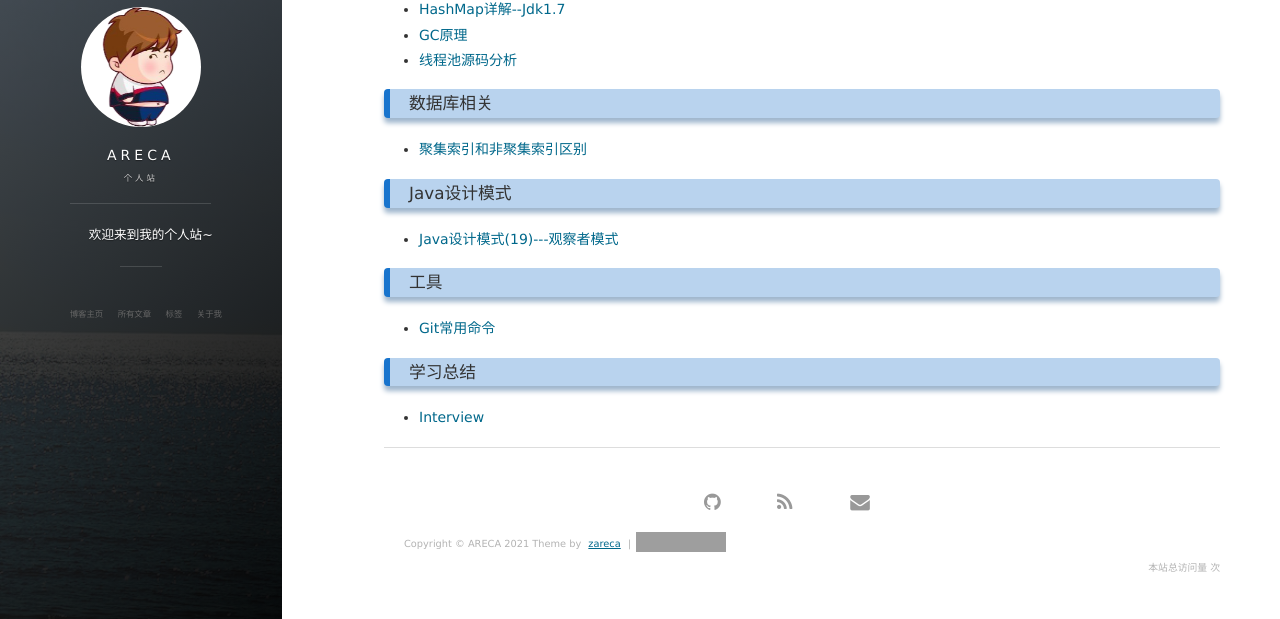
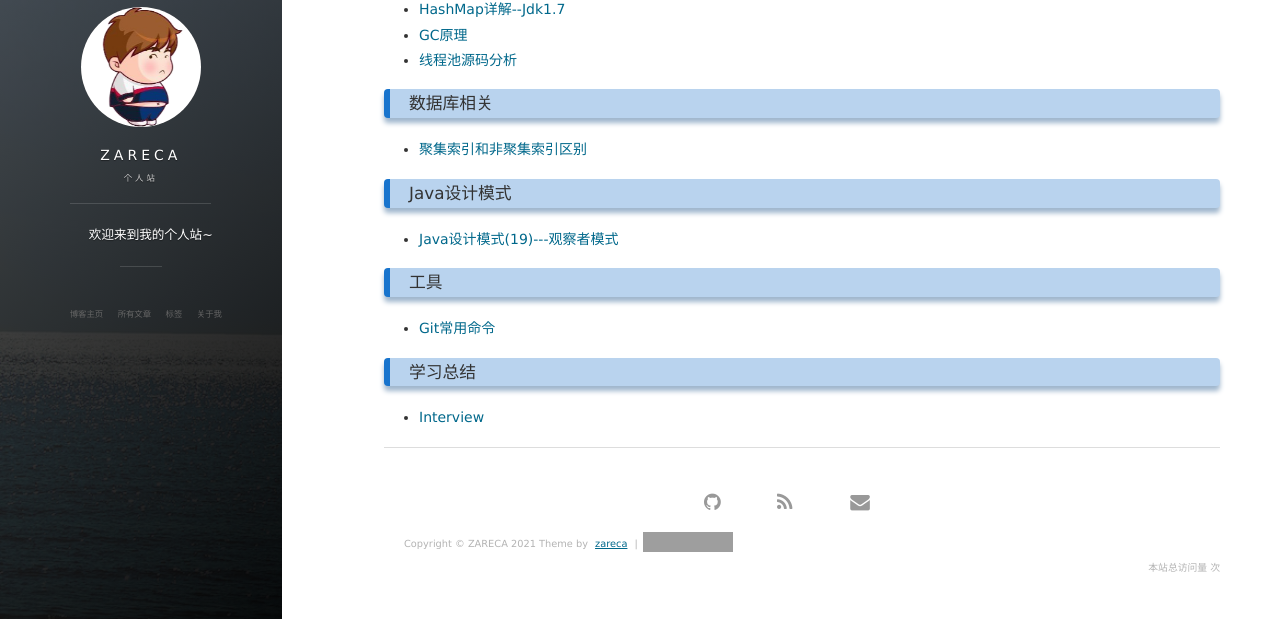
Before and after one commit to zareca/zareca.github.io, a Jekyll site: the page built from tags.html, in a window 1280 px wide. Shown: the part 281-900 px from the top of the page. Built offline with Jekyll 4.4.1, drawn with Linux system fonts in a browser that asks for light colours; nearby versions of some CDN libraries; comment, search, counter and statistics services are not loaded; grey boxes are pictures that could not be loaded.

Commit message:
Update _config.yml

```diff
--- a/_config.yml
+++ b/_config.yml
@@ -1,12 +1,12 @@
 # Basic
-title: ARECA
+title: ZARECA
 subtitle: 个人站
 description: 欢迎来到我的个人站~
 # 头像里面的标题
 avatarTitle: Areca
 # 头像里面的描述
 avatarDesc: JAVA / 大数据
-url: "http://zblogs.ltd"
+url: ""
 
 # Comment
 comment:
```
